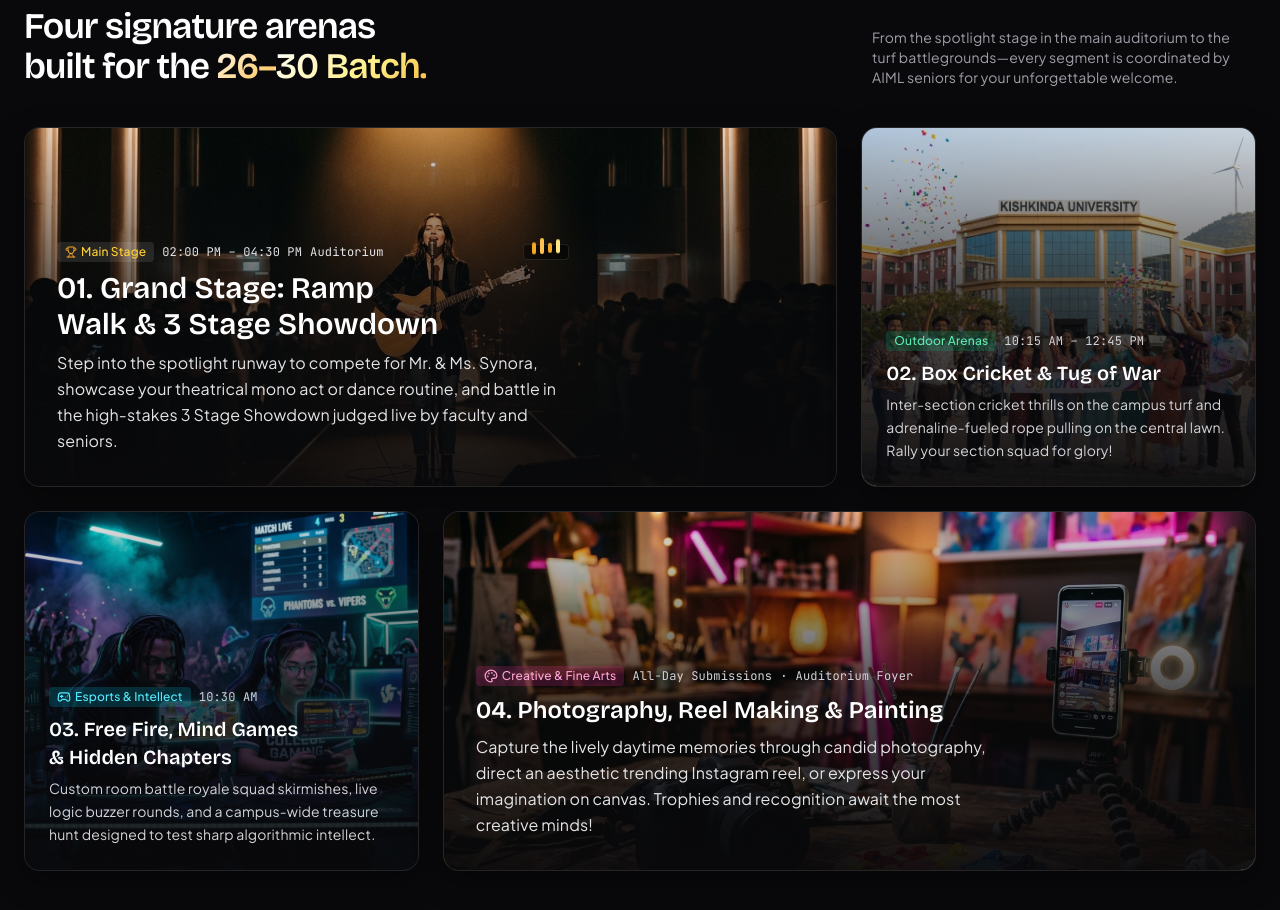
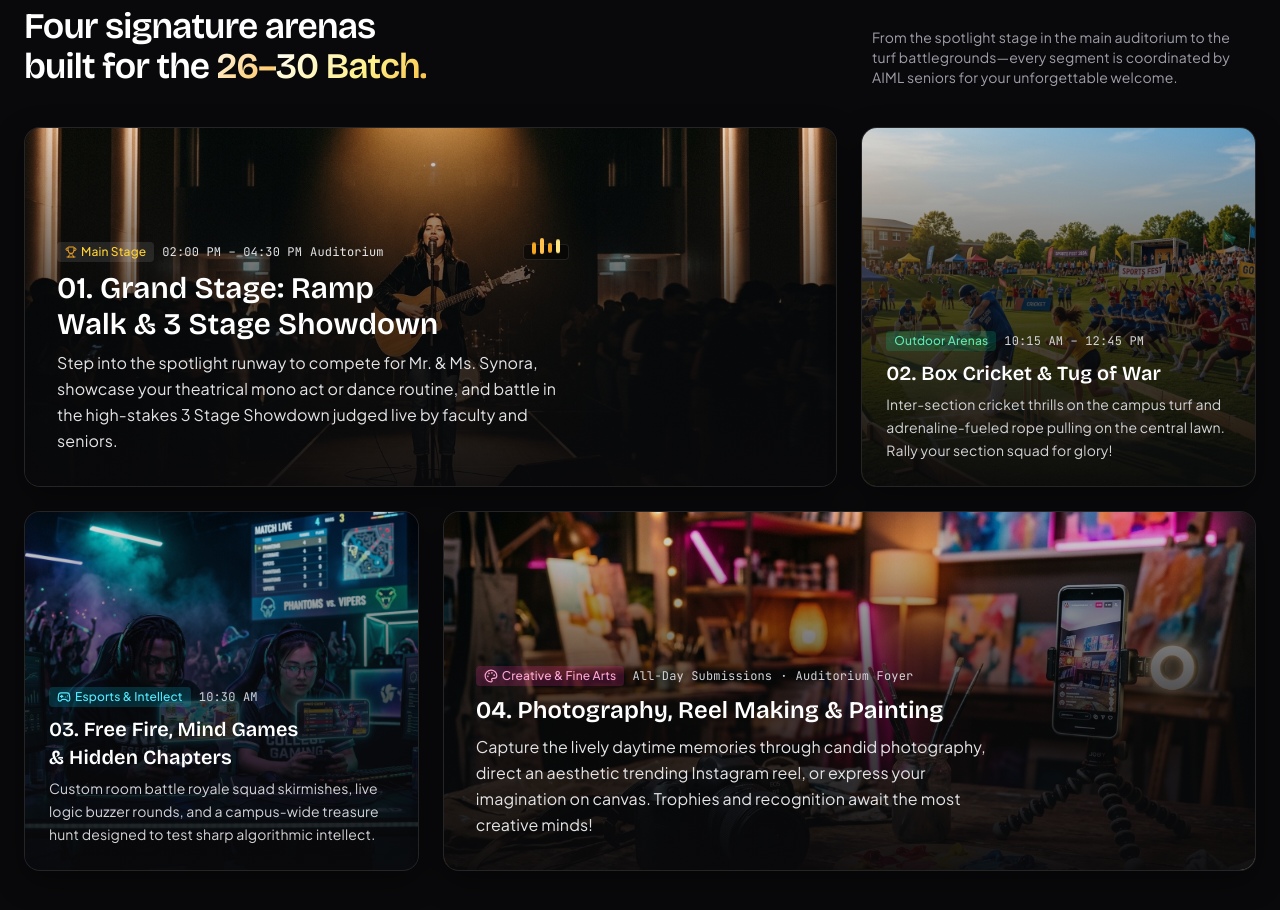
Before and after one commit to PRAVEENKING09/synora2026, a React (Vite) app: page / in a window 1280 px wide. Shown: the part 5110-6020 px from the top of the page. Built offline with nearby package versions, Linux system fonts and the light colour scheme.

Commit message:
feat: replace sports card image with box cricket & tug of war scene

```diff
--- a/src/components/HighlightsBento.tsx
+++ b/src/components/HighlightsBento.tsx
@@ -92,8 +92,8 @@ export function HighlightsBento() {
             className="group relative rounded-2xl overflow-hidden border border-white/[0.08] hover:border-amber-500/40 bg-[#121216] min-h-[300px] sm:min-h-[360px] flex flex-col justify-end transition-all duration-500 shadow-[0_10px_30px_rgba(0,0,0,0.4)]"
           >
             <ResilientImage
-              src={EVENT_IMAGES.heroGala}
-              alt="Exciting sports and competitive arena at Kishkinda University"
+              src={EVENT_IMAGES.sportsArena}
+              alt="Exciting outdoor sports arena with box cricket and tug of war at Kishkinda University"
               fallbackTitle="02. Outdoor Sports Arenas"
               className="absolute inset-0 w-full h-full object-cover group-hover:scale-105 transition-transform duration-700 ease-out"
             />
--- a/src/data/eventData.ts
+++ b/src/data/eventData.ts
@@ -105,6 +105,7 @@ export const EVENT_IMAGES = {
   dressCodeLookbook: '/src/assets/images/lookbook_daytime_ethnic.jpg',
   esportsGaming: '/src/assets/images/highlight_esports_gaming.jpg',
   creativeArts: '/src/assets/images/highlight_creative_arts.jpg',
+  sportsArena: '/src/assets/images/highlight_sports_arena.jpg',
 } as const;
 
 /**
```
Also changed, not shown: src/assets/images/highlight_sports_arena.jpg (added).
